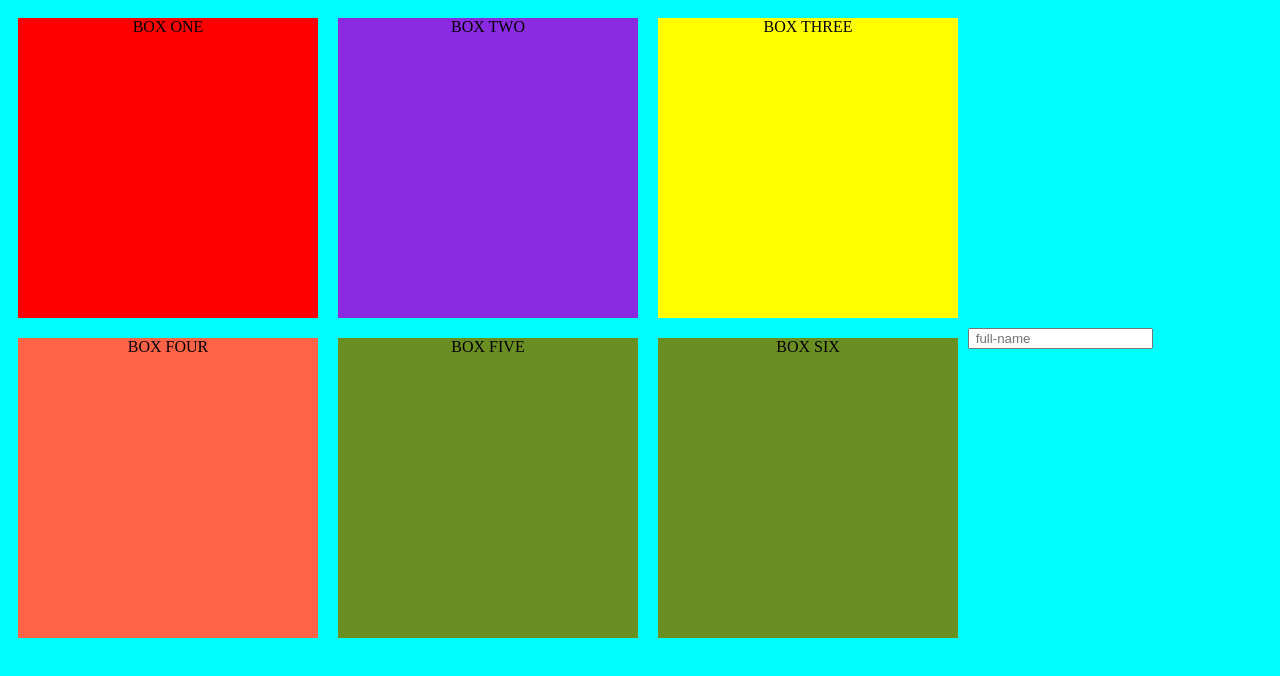
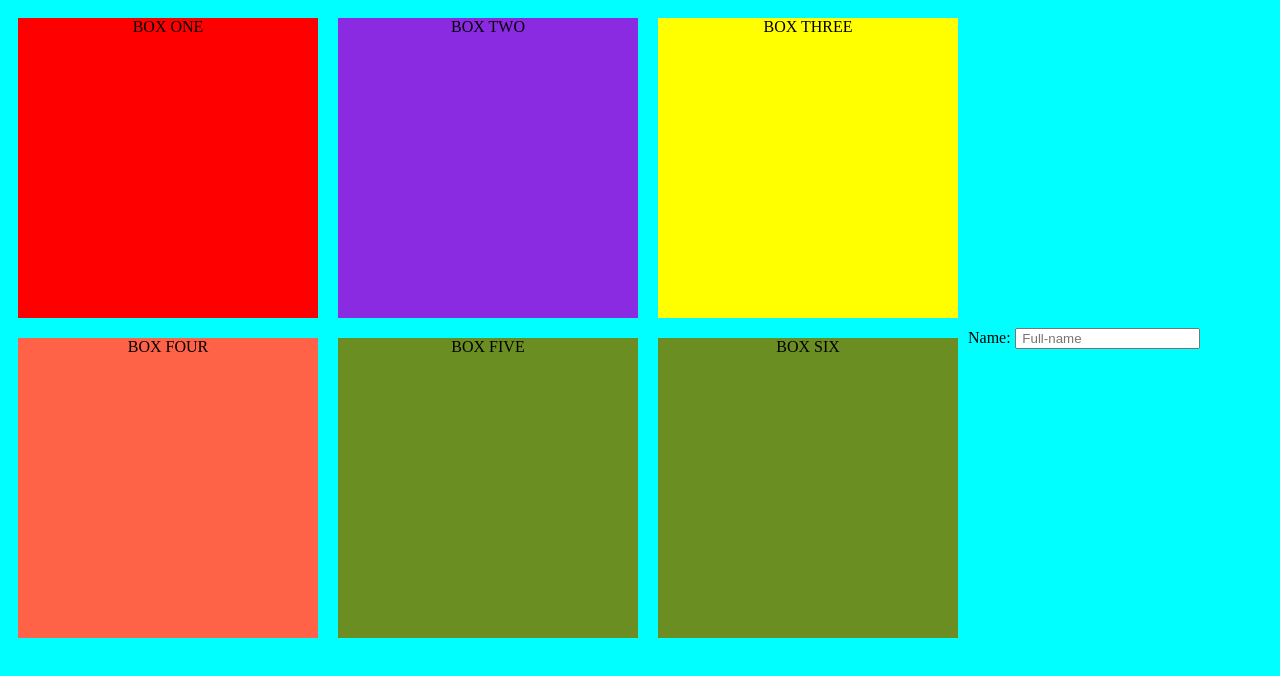
Before and after one commit to Allieniaszxy/box-page, a plain HTML site: page index.html in a window 1280 px wide. Drawn offline with Linux system fonts and the light colour scheme.

Commit message:
new commit

```diff
--- a/index.html
+++ b/index.html
@@ -56,7 +56,8 @@
     <div class="box6">BOX SIX</div>
 
     <form action="">
-        <input type="text" placeholder=" full-name">
+        <label for="">Name:</label>
+        <input type="text" placeholder=" Full-name">
     </form>
 
 </body>
```
